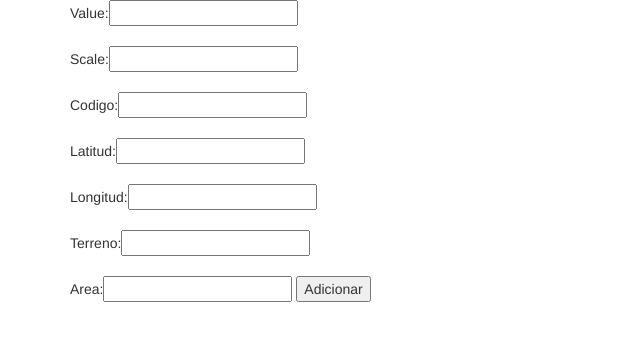
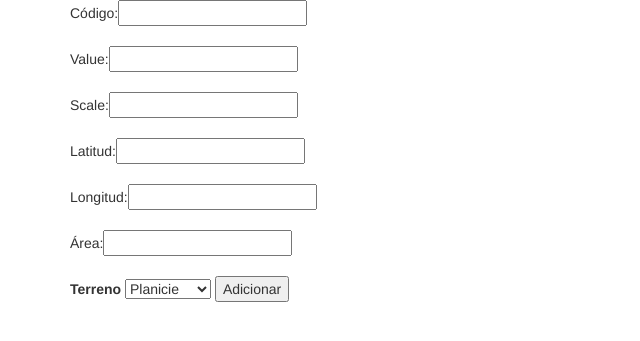
Before and after one commit to ipiedrahiv/Taller2ProyectoIntegradorI, a Django app: page / in a window 1280 px wide. Shown: the top 341 px of the page, without its empty margins (0-640 px from the left). Run offline with Django 3.2, Linux system fonts and the light colour scheme; data that the repository does not hold is empty; some libraries are stand-ins or nearby versions.

Commit message:
Taller 4

```diff
--- a/measure/templates/measure/measure.html
+++ b/measure/templates/measure/measure.html
@@ -1,28 +1,35 @@
 {% extends 'measure/base.html' %}
 {% block content %}
 <div class="container">
-  <form method="post">
+    <form method="post">
         {% csrf_token %}
+        Código:<input type="text" name="codigo">
+	<br></br>
         Value:<input type="number" name="value">
 	<br></br>
 	Scale:<input type="text" name="scale">
-	<br></br>
-	Codigo:<input type="number" name="codigo">
 	<br></br>
 	Latitud:<input type="number" name="latitud">
 	<br></br>
 	Longitud:<input type="number" name="longitud">
 	<br></br>
-	Terreno:<input type="text" name="terreno">
+	Área:<input type="number" step="0.01" name="area">
 	<br></br>
-	Area:<input type="number" name="area">
+	<label for="sel-terreno">
+            Terreno
+        </label>
+        <select name="terreno" id="sel-terreno">
+          <option value="Planicie">Planicie</option>
+          <option value="Ladera">Ladera</option>
+          <option value="Cenagoso">Cenagoso</option>
+          <option value="Desertico">Desertico</option>
+        </select>
         <button type="submit">Adicionar</button>
     </form>
     {% for measure in measures %}
     <ul class="list-group">
-        <li class="list-group-item">{{ measure.type }} in {{ measure.scale }} = {{ measure.value }}</li>
+        <li class="list-group-item">Código: {{measure.codigo}}, Valor: {{measure.value}}, Scale:{{measure.scale}}, Latitud: {{measure.latitud}}, Longitud: {{measure.longitud}}, Área: {{measure.area}}, Terreno: {{measure.terreno}}</li>
     </ul>
     {% endfor %}
 </div>
-
 {% endblock %}
--- a/measure/views.py
+++ b/measure/views.py
@@ -6,8 +6,7 @@ from django.shortcuts import get_object_or_404, render
 import requests
 
 def measure(request):
-     # Verifica si hay un parámetro value en la petición POST
-    if request.method == "POST":  # when user sends registration info:
+    if request.method == "POST":
         args = {
             'type' : 'mayo12',
             'codigo' : request.POST['codigo'],
@@ -18,15 +17,10 @@ def measure(request):
             'area' : request.POST['area'],
             'terreno' : request.POST['terreno'],
         }
-        # Crea el json para realizar la petición POST al Web Service
         print(args)
         response = requests.post('http://127.0.0.1:8000/measure/', args)
-        # Convierte la respuesta en JSON
         measure_json = response.json()
 
-    # Realiza una petición GET al Web Services
     response = requests.get('http://127.0.0.1:8000/measure/')
-    # Convierte la respuesta en JSON
     measures = response.json()
-    # Rederiza la respuesta en el template measure
     return render(request, "measure/measure.html", {'measures': measures})
```
